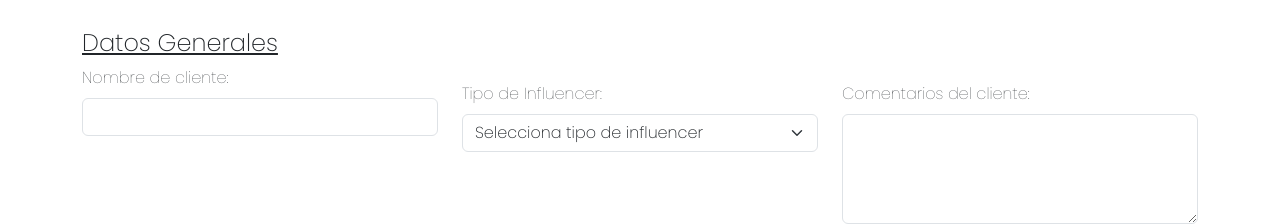
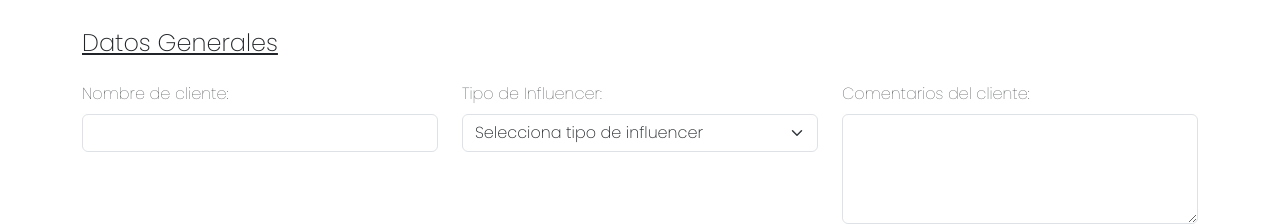
Before and after one commit to miltonsamuelb/parque-digital, a plain HTML site: page registro.html in a window 1280 px wide. Shown: the part 201-425 px from the top of the page. Drawn offline with Linux system fonts and the light colour scheme.

Commit message:
correccion html

```diff
--- a/registro.html
+++ b/registro.html
@@ -85,7 +85,7 @@
                     <div class="row row-cols-3">
                         <div class="col col-12 col-md-6 col-lg-4">
                             <div>
-                                <label for="exampleFormControlInput1" class="form-label">Nombre de cliente:</label>
+                                <label for="exampleFormControlInput1" class="form-label mt-3">Nombre de cliente:</label>
                                 <input type="text" class="form-control" id="exampleFormControlInput1">
                             </div>
                         </div>
```
